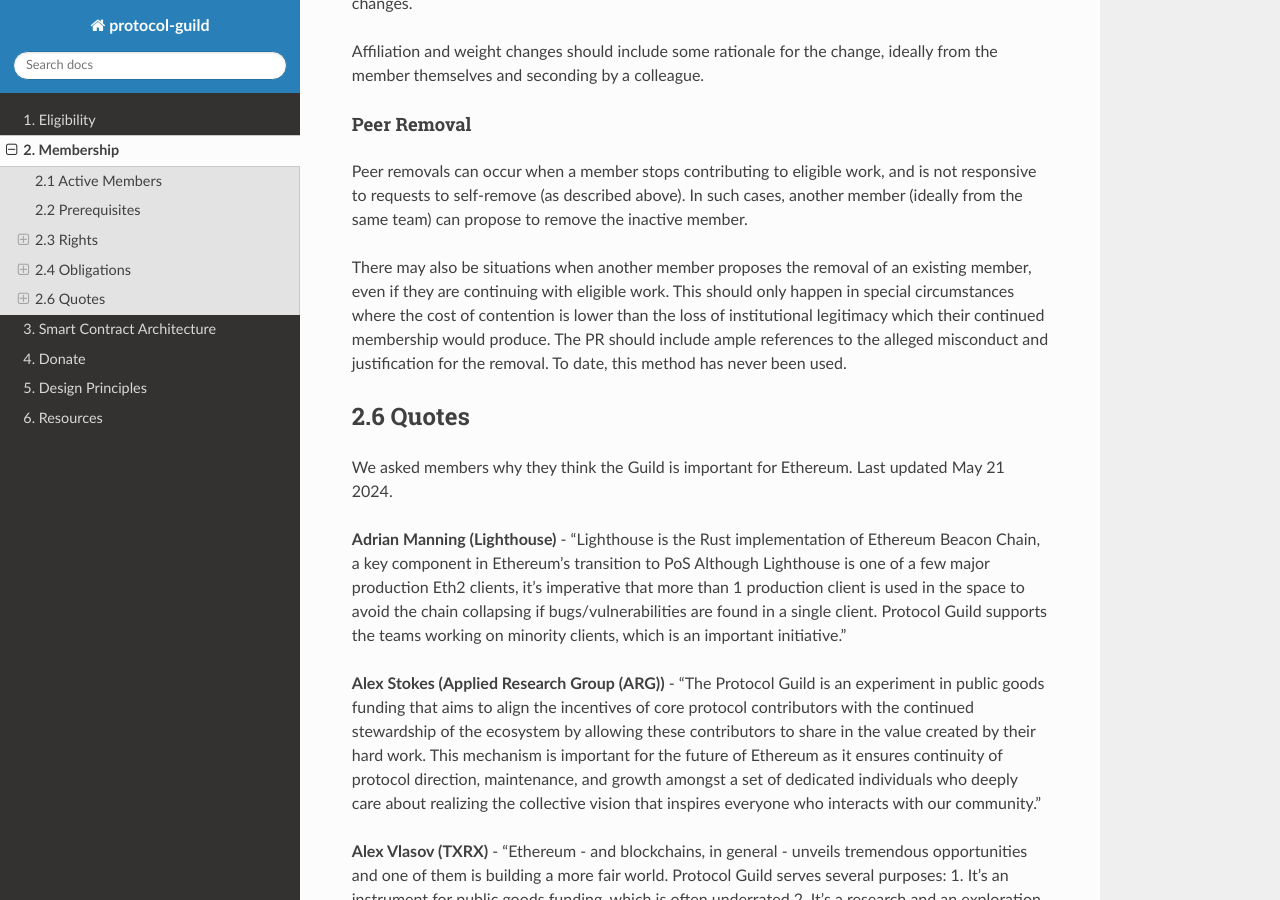
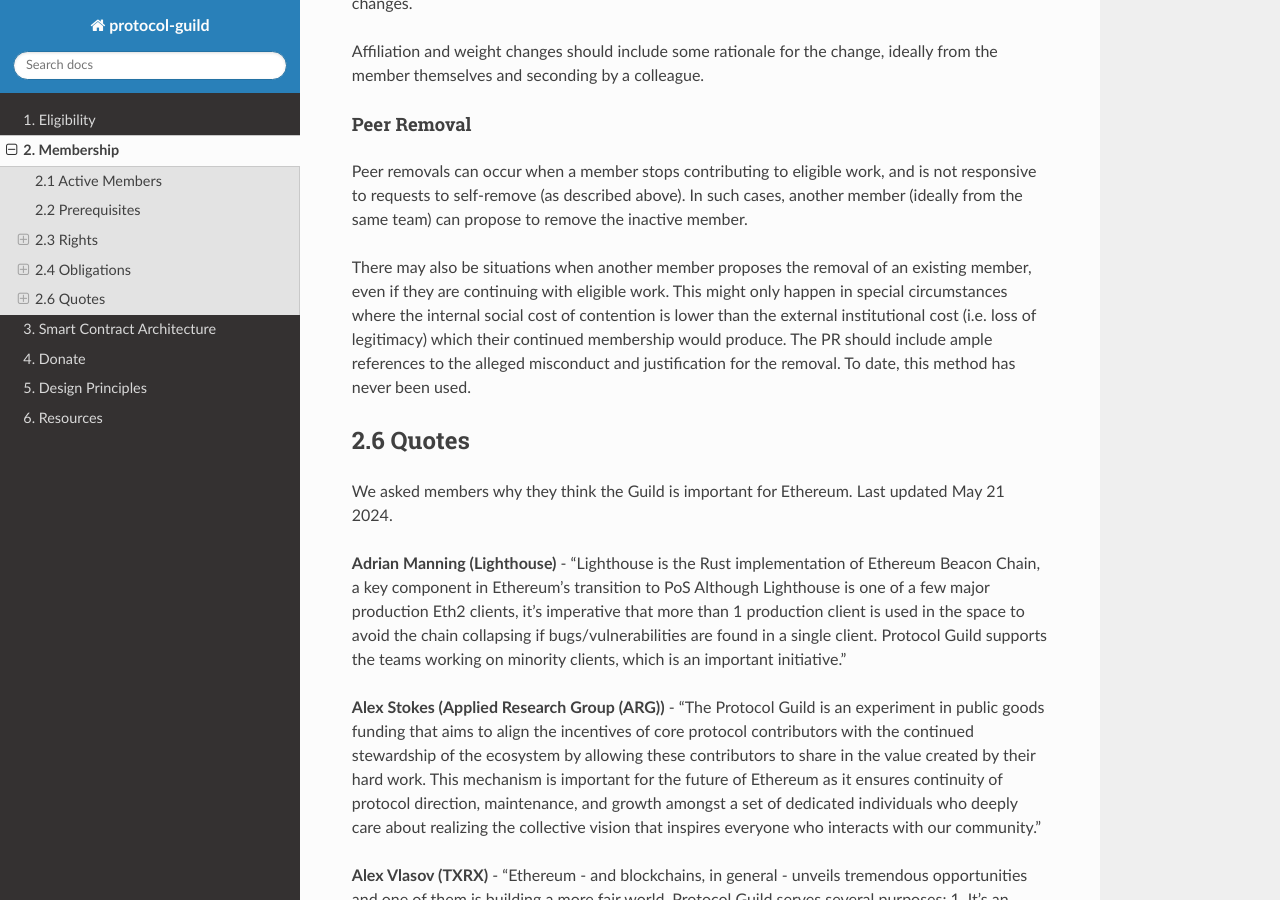
Before and after one commit to protocolguild/documentation, a Sphinx documentation site: the page built from docs/02-membership.md, in a window 1280 px wide and 900 px high, scrolled down 11311 px. Built offline with Sphinx 7.4.7 and the Read the Docs theme 2.0.0, drawn with Linux system fonts in a browser that asks for light colours.

Commit message:
Update 02-membership.md
wording related to internal and external costs related to peer removal

```diff
--- a/docs/02-membership.md
+++ b/docs/02-membership.md
@@ -319,7 +319,7 @@
 
 Peer removals can occur when a member stops contributing to eligible work, and is not responsive to requests to self-remove (as described above). In such cases, another member (ideally from the same team) can propose to remove the inactive member.
 
-There may also be situations when another member proposes the removal of an existing member, even if they are continuing with eligible work. This should only happen in special circumstances where the cost of contention is lower than the loss of institutional legitimacy which their continued membership would produce. The PR should include ample references to the alleged misconduct and justification for the removal. To date, this method has never been used.
+There may also be situations when another member proposes the removal of an existing member, even if they are continuing with eligible work. This might only happen in special circumstances where the internal social cost of contention is lower than the external institutional cost (i.e. loss of legitimacy) which their continued membership would produce. The PR should include ample references to the alleged misconduct and justification for the removal. To date, this method has never been used.
 
 ## 2.6 Quotes
 
```
